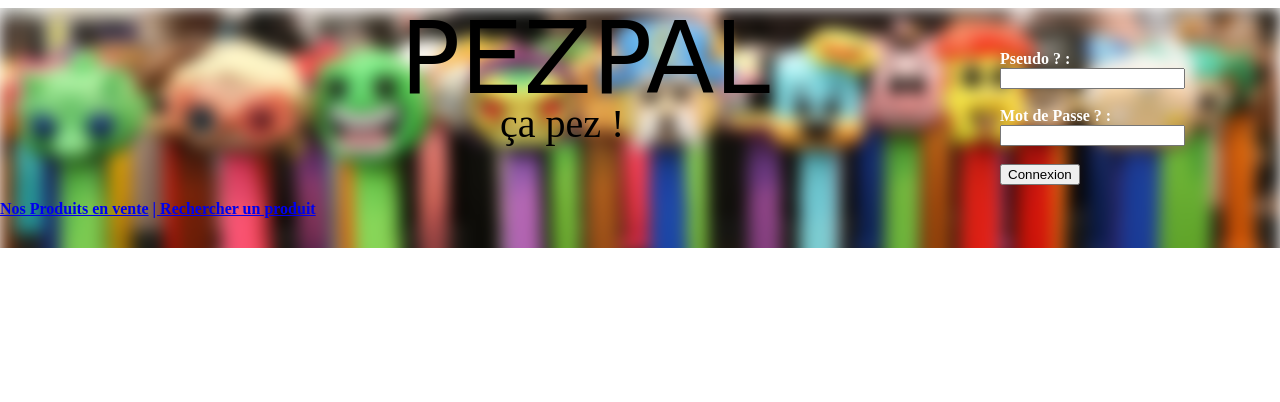
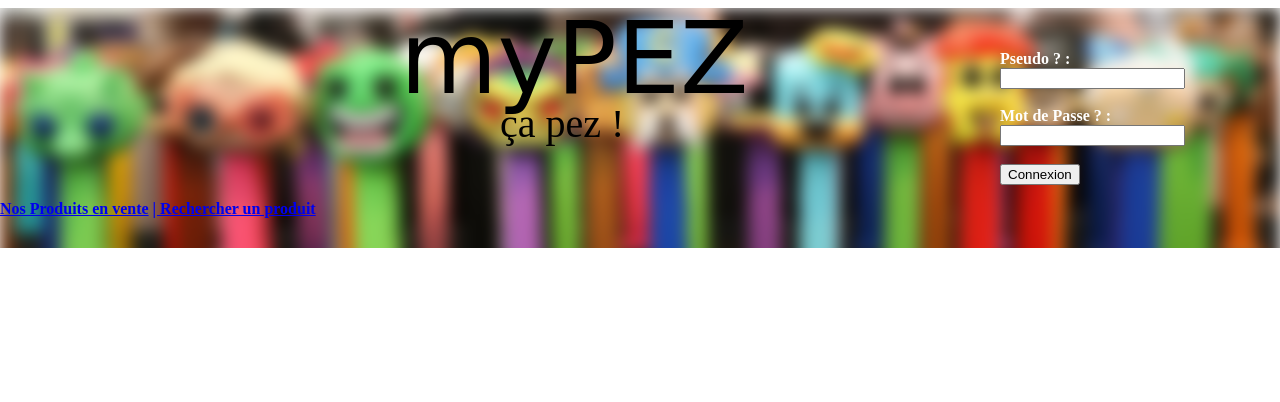
Before and after one commit to Rangoow/PROJET_TECHNO_WEB, a PHP site: page /header.php in a window 1280 px wide. Shown: the top 402 px of the page. Run offline with PHP 8.4, Linux system fonts and the light colour scheme.

Commit message:
header myPez

```diff
--- a/header.php
+++ b/header.php
@@ -4,12 +4,12 @@
         <!-- En-tête de la page -->
         <meta charset="utf-8" />
         <link rel="stylesheet" href="headercss.css" />
-        <title>PEZPAL</title>
+        <title>myPEZ</title>
     </head>
 
     <body>
         <img src="header_image.jpg" alt="photodepez" />
-    	<balise1> PEZPAL </balise1>
+    	<balise1> myPEZ </balise1>
     	<balise2> ça pez ! </balise2>
 
         <balise4>
@@ -40,5 +40,6 @@
 
 
 
+
     </body>
 </html>
```
